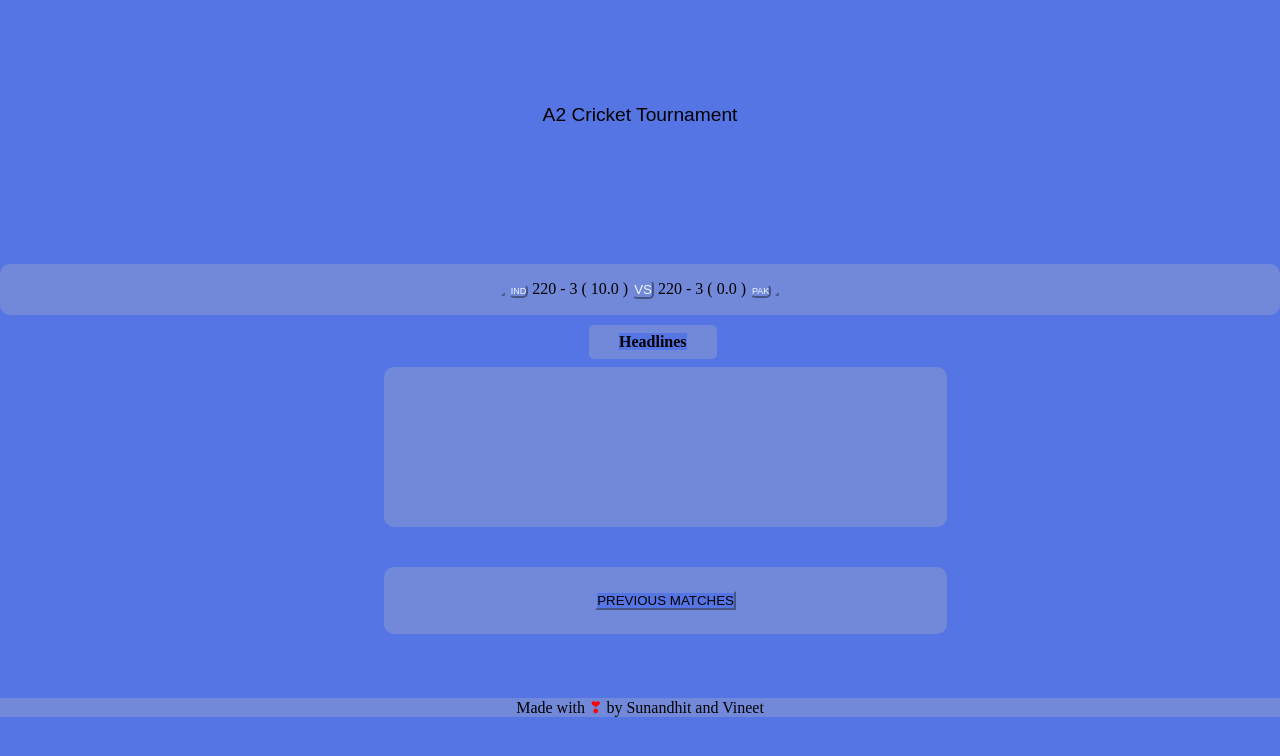
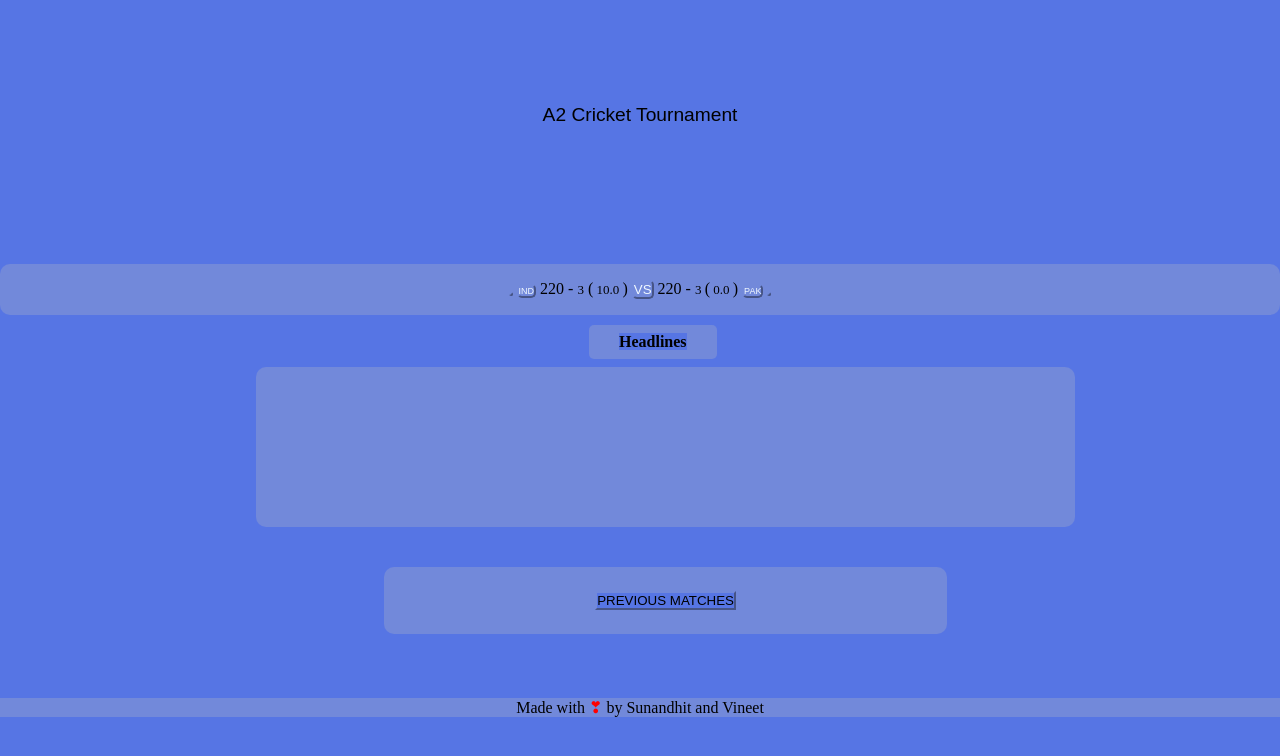
Before and after one commit to neozvbambah/Cricket, a plain HTML site: page index.html in a window 1280 px wide. Drawn offline with Linux system fonts and the light colour scheme.

Commit message:
2nd change

```diff
--- a/PageHome.css
+++ b/PageHome.css
@@ -32,6 +32,8 @@
     padding: 0vh;
     padding-top: 2vh;
     padding-bottom: 2vh;
+    padding-left: 0;
+    padding-right: 0;
 }
 
 
@@ -54,9 +56,11 @@
     background: #7289da;
 }
 .m1firstwickets{
+    font-size: small;
     background: #7289da;
 }
 .m1firstover{
+    font-size: small;
     background: #7289da;
 }
 
@@ -68,12 +72,15 @@
 }
 
 .m1secondscore{
+
     background: #7289da;
 }
 .m1secondwickets{
+    font-size: small;
     background: #7289da;
 }
 .m1secondover{
+    font-size: small;
     background: #7289da;
 }
 
@@ -106,11 +113,11 @@
 .headlines{
     text-align: center;
     margin-top: 1vh;
-    width: 40vw;
+    width: 60vw;
     height: 16vh;
     border-radius: 10px;
     background: #7289da;
-    margin-left: 30vw;
+    margin-left: 20vw;
     padding: 2vh;
     padding-left: 2vw;
     padding-right: 2vw;
```
Also changed, not shown: index.html (+6 -6 lines).
